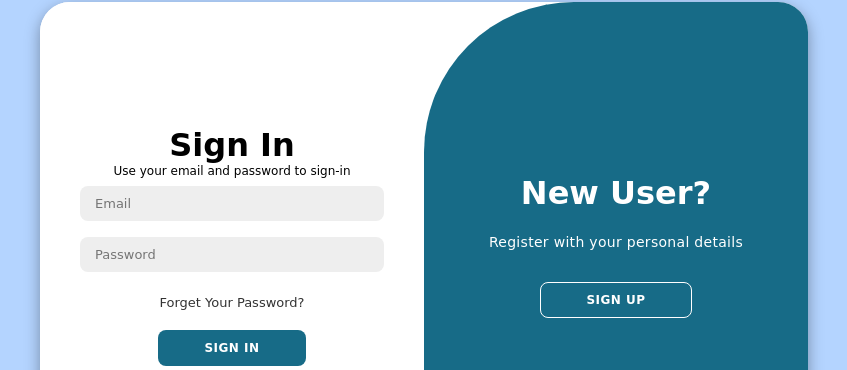
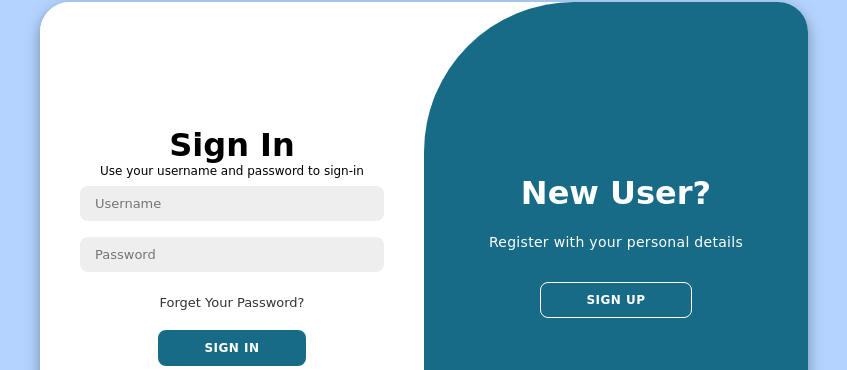
Before and after one commit to nakuluttarkar/wanderMate, a Django app: page /signin_signup/ in a window 1280 px wide. Shown: the part 154-524 px from the top of the page, without its empty margins (216-1063 px from the left). Run offline with Django 3.2, Linux system fonts and the light colour scheme; some web fonts are replaced.

Commit message:
signin signup page

```diff
--- a/wanderMate/core/views.py
+++ b/wanderMate/core/views.py
@@ -10,6 +10,7 @@ from django.contrib.auth import authenticate, login
 def index(request):
     return render(request,'index.html')
 
+
 def getUser(request):
     users = User.objects.all()
     return render(request,'getUser.html',{'users':users})
@@ -20,12 +21,12 @@ def signin_signup(request):
 
         if 'signup' in request.POST:
 
-            print("hello world")
+
             username = request.POST['username']
             email = request.POST['email']
             password = request.POST['password']
             password2 = request.POST['password2']
-            print(username)
+
             if password == password2:
                 if User.objects.filter(username = username).exists():
                     messages.info(request, 'Username Already Taken')
@@ -46,16 +47,18 @@ def signin_signup(request):
 
         elif 'signin' in request.POST :
             print("Signin page")
-            email = request.POST['email']
-            password= request.POST['password']
-            user = authenticate(request, email=email, password=password)
+            username = request.POST['username1']
+            print("hello")
+            password= request.POST['password1']
+            user = auth.authenticate(username=username, password=password)
             if user is not None:
-                login(request, user)
+                auth.login(request, user)
                 print("USer login")
                 return redirect('index')  # Redirect to the index page after successful login
             else:
                 # Handle invalid login
-                print("invalid")
+                messages.info(request, 'Invalid Username or password')
+                print(username)
                 return render(request, 'signinSignup.html', {'error_message': 'Invalid username or password'})
 
 
--- a/wanderMate/templates/signinSignup.html
+++ b/wanderMate/templates/signinSignup.html
@@ -11,6 +11,8 @@
 </head>
 
 <body>
+
+    <!-- Signup form  -->
 
     <div class="container" id="container">
         <div class="form-container sign-up">
@@ -29,15 +31,23 @@
                 <button type = "submit" name = "signup">Sign Up</button>
             </form>
         </div>
+
+        <!-- end of signup form -->
+
+        <!-- Signin Form -->
+
         <div class="form-container sign-in">
             <form method="POST">
                 {% csrf_token %}
                 <h1>Sign In</h1>
 
-                <span>Use your email and password to sign-in</span>
-                <input type="email" placeholder="Email" name="email1">
+                <span>Use your username and password to sign-in</span>
+                <input type="text" placeholder="Username" name="username1">
                 <input type="password" placeholder="Password" name="password1">
                 <a href="#">Forget Your Password?</a>
+                {% for message in messages %}
+                <h4 style="color: red;">{{message}}</h4>
+                {% endfor %}
                 <button type = "submit" name = "signin">Sign In</button>
             </form>
         </div>
```
Also changed, not shown: wanderMate/db.sqlite3.
